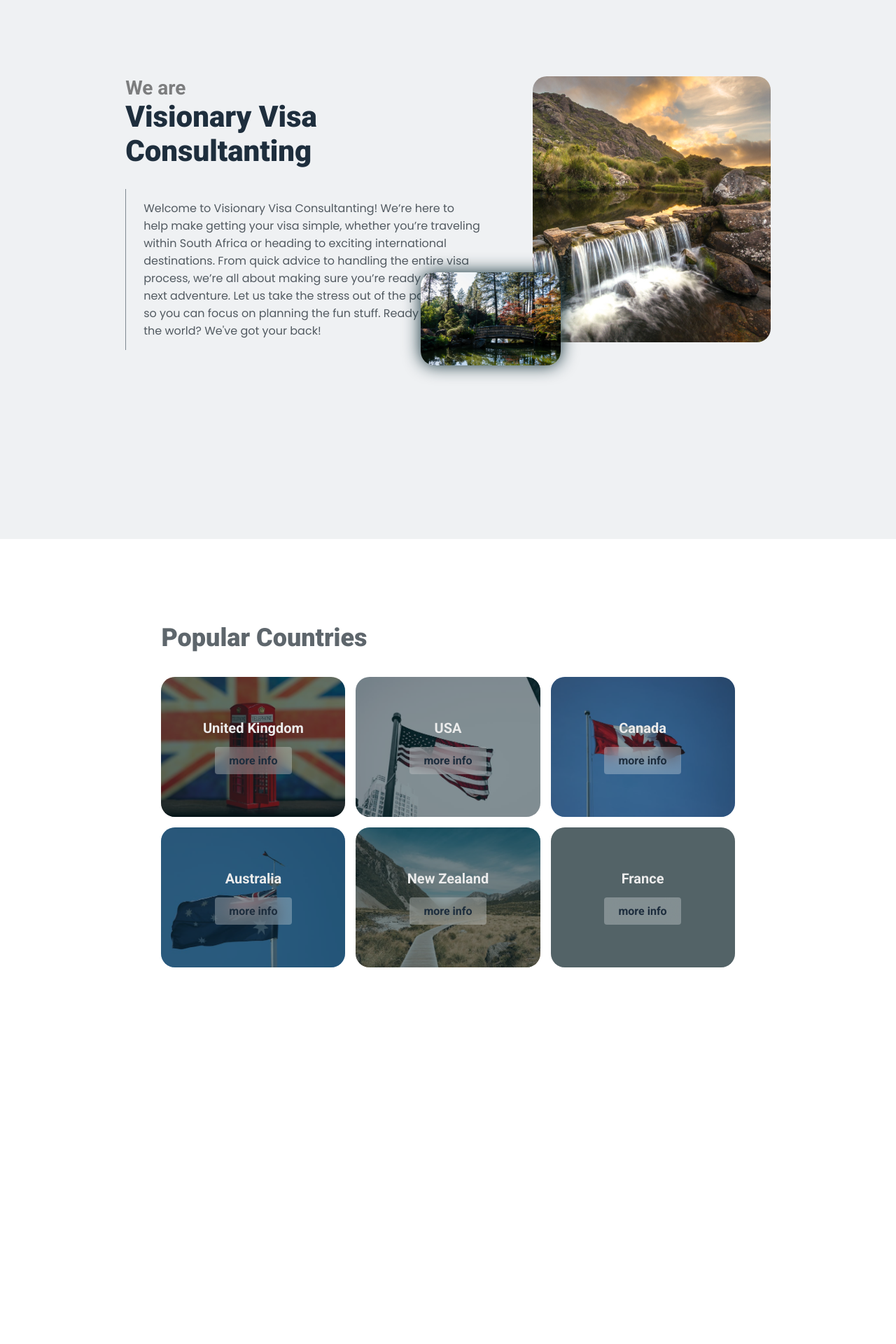
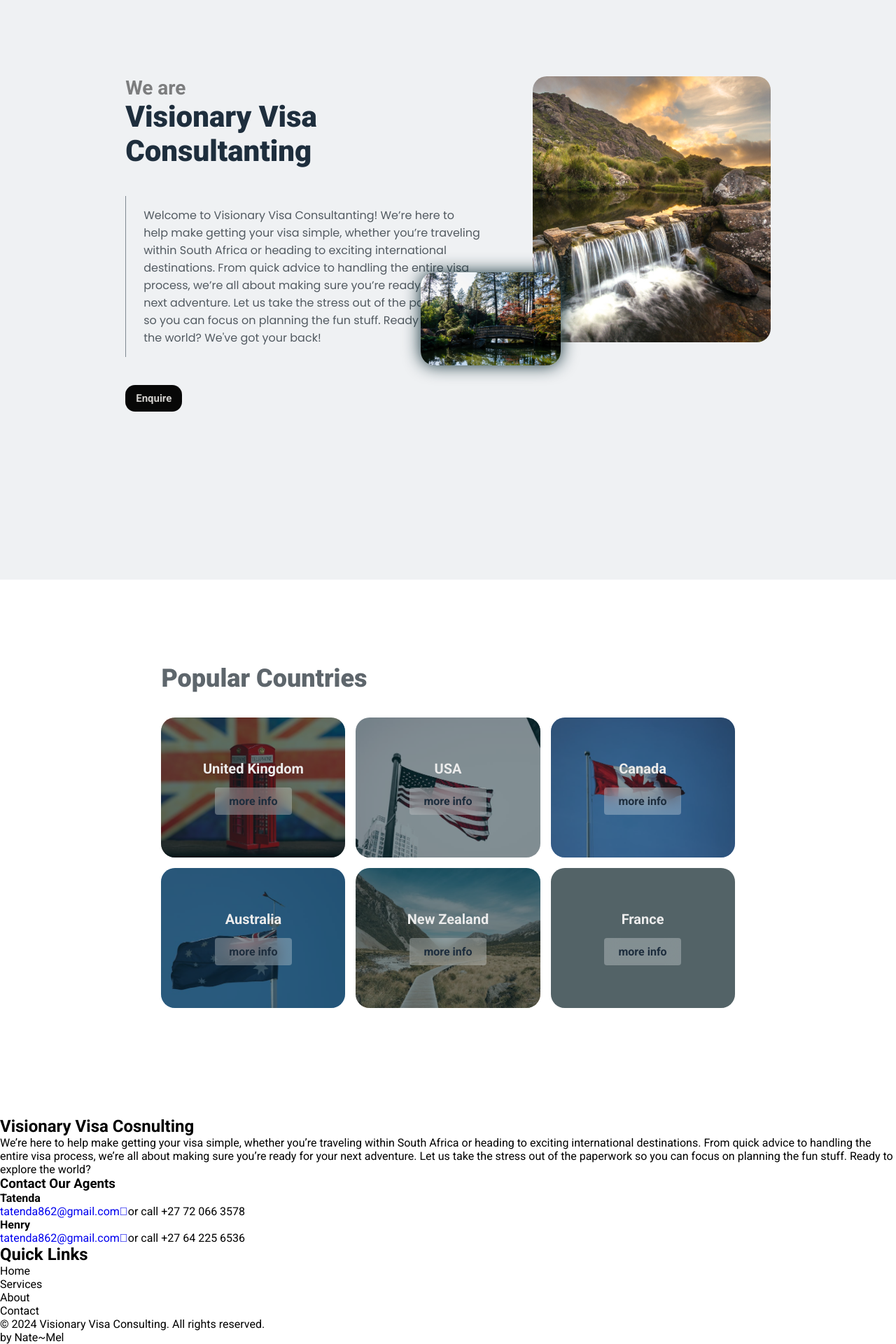
Before and after one commit to Munyabelden/Visa_Consultant-, a React (Create React App) app: page / in a window 1280 px wide. Shown: the part 931-2851 px from the top of the page at 70% size. Before the commit the page ends 2468 px from the top, so only its background shows below. Built offline with nearby package versions, Linux system fonts and the light colour scheme; grey boxes are pictures that could not be loaded; the HTML template or start-up script is replaced by a standard one.

Commit message:
Initialize footer styles

```diff
--- a/public/index.html
+++ b/public/index.html
@@ -4,6 +4,7 @@
     <meta charset="utf-8" />
     <link rel="icon" href="%PUBLIC_URL%/favicon.ico" />
     <meta name="viewport" content="width=device-width, initial-scale=1.0">
+    <script src="https://kit.fontawesome.com/c373984c3f.js" crossorigin="anonymous"></script>
     <link rel="preconnect" href="https://fonts.googleapis.com">
     <link rel="preconnect" href="https://fonts.gstatic.com" crossorigin>
     <link href="https://fonts.googleapis.com/css2?family=Roboto:ital,wght@0,100;0,300;0,400;0,500;0,700;0,900;1,100;1,300;1,400;1,500;1,700;1,900&display=swap" rel="stylesheet">
--- a/src/components/Footer.js
+++ b/src/components/Footer.js
@@ -3,20 +3,23 @@
 const Footer = () => {
   return (
     <div>
-      <h2>Visionary Visa Cosnulting</h2>
+      <div className="footer-about">
+        <h2>Visionary Visa Cosnulting</h2>
+        <p>We’re here to help make getting your visa simple, whether you’re traveling within South Africa or heading to exciting international destinations. From quick advice to handling the entire visa process, we’re all about making sure you’re ready for your next adventure. Let us take the stress out of the paperwork so you can focus on planning the fun stuff. Ready to explore the world?</p>
+      </div>
       <div className="footer-contacts">
         <h3>Contact Our Agents</h3>
         <div>
           <div>
             <h4>Tatenda</h4>
             <a href="mailto:your-email@example.com?subject=Inquiry&body=Visa Consultation Enquiry">tatenda862@gmail.com</a>
-            <a href="https://wa.me/+27720663578"><i className="fa fa-whatsapp" aria-hidden="true"></i></a>
+            <a href="https://wa.me/+27720663578"><i className="fa-brands fa-whatsapp"></i></a>
             <span>or call +27 72 066 3578</span>
           </div>
           <div>
             <h4>Henry</h4>
             <a href="mailto:your-email@example.com?subject=Inquiry&body=Visa Consultation Enquiry">tatenda862@gmail.com</a>
-            <a href="https://wa.me/+27 64 225 6536"><i className="fa fa-whatsapp" aria-hidden="true"></i></a>
+            <a href="https://wa.me/+27 64 225 6536"><i className="fa-brands fa-whatsapp"></i></a>
             <span>or call +27 64 225 6536</span>
           </div>
         </div>
--- a/src/components/Home.js
+++ b/src/components/Home.js
@@ -1,3 +1,4 @@
+import Footer from './Footer';
 import './styles/Home.css';
 import Image1 from './images/home-about (2).jpg';
 import Images2 from './images/home-about (1).jpg';
@@ -23,6 +24,7 @@
         <div className="about-intro">
           <h2>We are <br></br> <span>Visionary Visa Consultanting</span></h2>
           <p>Welcome to Visionary Visa Consultanting! We’re here to help make getting your visa simple, whether you’re traveling within South Africa or heading to exciting international destinations. From quick advice to handling the entire visa process, we’re all about making sure you’re ready for your next adventure. Let us take the stress out of the paperwork so you can focus on planning the fun stuff. Ready to explore the world? We've got your back!</p>
+          <button className="contact-btn btn">Enquire</button>
         </div>
         <div className="home-about-imgs">
           <img src={Image1} alt="beautiful waterfall" className="water-one"/>
@@ -70,6 +72,7 @@
           </div>
         </div>
       </section>
+      <Footer />
     </div>
   )
 }
--- a/src/components/styles/Home.css
+++ b/src/components/styles/Home.css
@@ -84,7 +84,7 @@
 }
 
 .about-intro p {
-  margin-block: 30px;
+  margin-block: 40px;
   padding-block: 15px;
   padding-left: 25px;
   border-left: 0.75px solid #808991;
```
